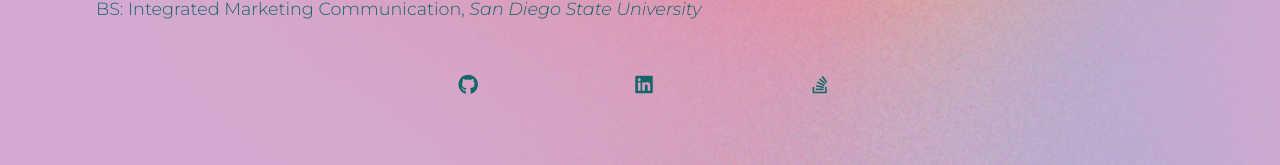
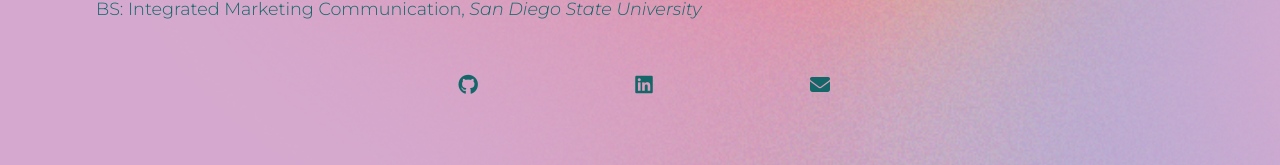
Before and after one commit to dneflas/react-portfolio, a React (Create React App) app: page /react-portfolio/resume in a window 1280 px wide. Shown: the part 603-768 px from the top of the page. Built offline with nearby package versions, Linux system fonts and the light colour scheme.

Commit message:
update footer to remove stackoverflow and replace with email

```diff
--- a/src/components/Footer/index.js
+++ b/src/components/Footer/index.js
@@ -23,9 +23,9 @@ function Footer() {
       icon: "fa-brands fa-linkedin",
     },
     {
-      name: "stackOverflow",
-      link: "https://stackoverflow.com/",
-      icon: "fa-brands fa-stack-overflow",
+      name: "email",
+      link: "mailto:debbieneflas@gmail.com",
+      icon: "fa-solid fa-envelope",
     },
   ]);
   return (
```
